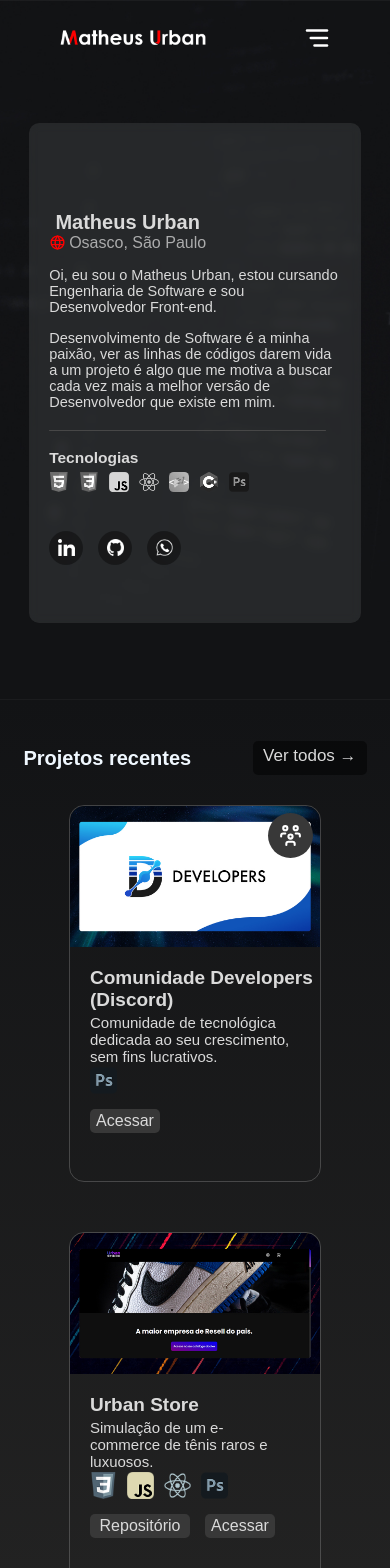
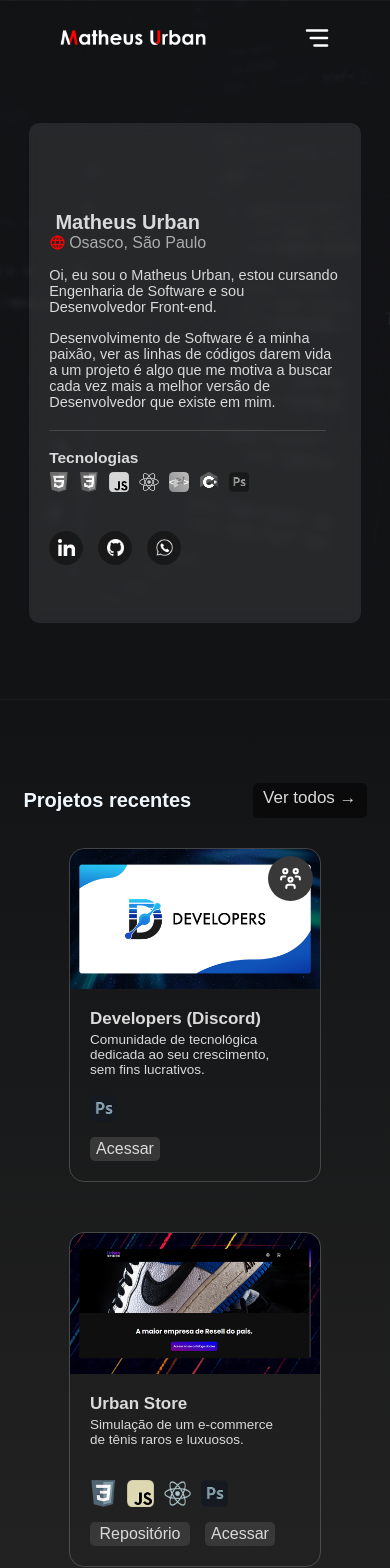
Before and after one commit to urbanykv/portfolio-matheusurban, a React (Create React App) app: page / in a window 390 px wide. Shown: the top 1568 px of the page. Built offline with nearby package versions, Linux system fonts and the light colour scheme; grey boxes are pictures that could not be loaded; a web font is replaced by a local one.

Commit message:
Atualizando responsividade do card

```diff
--- a/src/components/home/home.js
+++ b/src/components/home/home.js
@@ -82,7 +82,7 @@ function Home({menuMobileOnOff, menu, setMenu, setBotaoMenuHamburguer, setBotaoM
                                 {projetoDevPrincipal.demo === null ? null :
                                 <a href={projetoDevPrincipal.demo} target="__blank" className="btn-projetos" id="demo">Acessar</a>}
                             </div>
-                            {projetoDevPrincipal.contribuintes === null ? null:
+                            {projetoDevPrincipal.contribuintes === null ? null :
                             <div className="contributors">
                                 <img src="assets/img/contributors.svg" className="open-btn-contributors"/>
                                 <hr/>
--- a/src/components/projetos-card/projetosCard.css
+++ b/src/components/projetos-card/projetosCard.css
@@ -1,6 +1,6 @@
 .card{
     width: 325px;
-    min-height: 375px;
+    min-height: 380px;
     background-size: cover;
     background-position: center;
     border-radius: 15px;
@@ -64,7 +64,7 @@
 .desc{
     padding: 3px 0px;
     width: 80%;
-    height: 40px;
+    height: 45px;
     color: rgb(218, 218, 218);
     transition: 0.5s ease;
     margin: 7px 0px 0px 20px;
@@ -157,7 +157,7 @@
 @media (max-width: 850px){
     .card{
         width: 250px;
-        height: 330px;
+        min-height: 330px;
         background-size: cover;
         background-position: center;
         border-radius: 15px;
@@ -167,11 +167,15 @@
         position: relative;
     }
 
+    #tituloCard{
+        font-size: 17px;
+    }
+
     .desc{
-        font-size: 15px;
+        font-size: 13.5px;
         padding: 3px 0px;
         width: 80%;
-        height: 40px;
+        min-height: 50px;
         color: rgb(218, 218, 218);
         transition: 0.5s ease;
         margin: 0px 0px 5px 20px;
--- a/src/components/projetos-card/projetosCard.js
+++ b/src/components/projetos-card/projetosCard.js
@@ -35,7 +35,7 @@ const [Lucelho, Wyl, Thiago, Joao, Mateus] = contributors;
 
 export const projetosDev = [
 
-    {id: 1, nome: 'Comunidade Developers (Discord)', descricao: 'Comunidade de tecnológica dedicada ao seu crescimento, sem fins lucrativos.', tecnologias: [photoshop], image: 'assets/img/developers-bg.jpg', github: null, demo: 'https://discord.com/invite/tynb5MXaPW', contribuintes: [Lucelho, Wyl, Thiago, Joao, Mateus]},
+    {id: 1, nome: 'Developers (Discord)', descricao: 'Comunidade de tecnológica dedicada ao seu crescimento, sem fins lucrativos.', tecnologias: [photoshop], image: 'assets/img/developers-bg.jpg', github: null, demo: 'https://discord.com/invite/tynb5MXaPW', contribuintes: [Lucelho, Wyl, Thiago, Joao, Mateus]},
 
     {id: 2, nome: 'Urban Store', descricao: 'Simulação de um e-commerce de tênis raros e luxuosos.', tecnologias: [css, javascript, react, photoshop], image: 'assets/img/urban-store-bg.jpg', github: 'https://github.com/urbanykv/urban-store', demo: 'https://urban-store-coral.vercel.app/', contribuintes: null},
 
@@ -43,7 +43,7 @@ export const projetosDev = [
 
     {id: 4, nome: 'Wiki de Repositórios GitHub', descricao: 'App consome API do GitHub para buscar as informações do perfil desejado.', tecnologias: [javascript, react, styledComponents], image: 'assets/img/wiki-repo-bg.jpg', github: 'https://github.com/urbanykv/wiki-repositorios', demo: 'https://wiki-repositorios-mu.vercel.app/', contribuintes: null},
 
-    {id: 5, nome: "Urban's Ristorante", descricao: 'Cardápio Digital', tecnologias: [css, javascript, react, photoshop], image: 'assets/img/urban-ristorante-bg.jpg',
+    {id: 5, nome: "Urban's Ristorante", descricao: 'Cardápio Digital de um restaurante fictício.', tecnologias: [css, javascript, react, photoshop], image: 'assets/img/urban-ristorante-bg.jpg',
     imageDestaque: 'assets/img/urban-ristorante.png',
     github: 'https://github.com/urbanykv/urban-ristorante', demo: 'https://urban-ristorante.vercel.app/', contribuintes: null},
 
```
